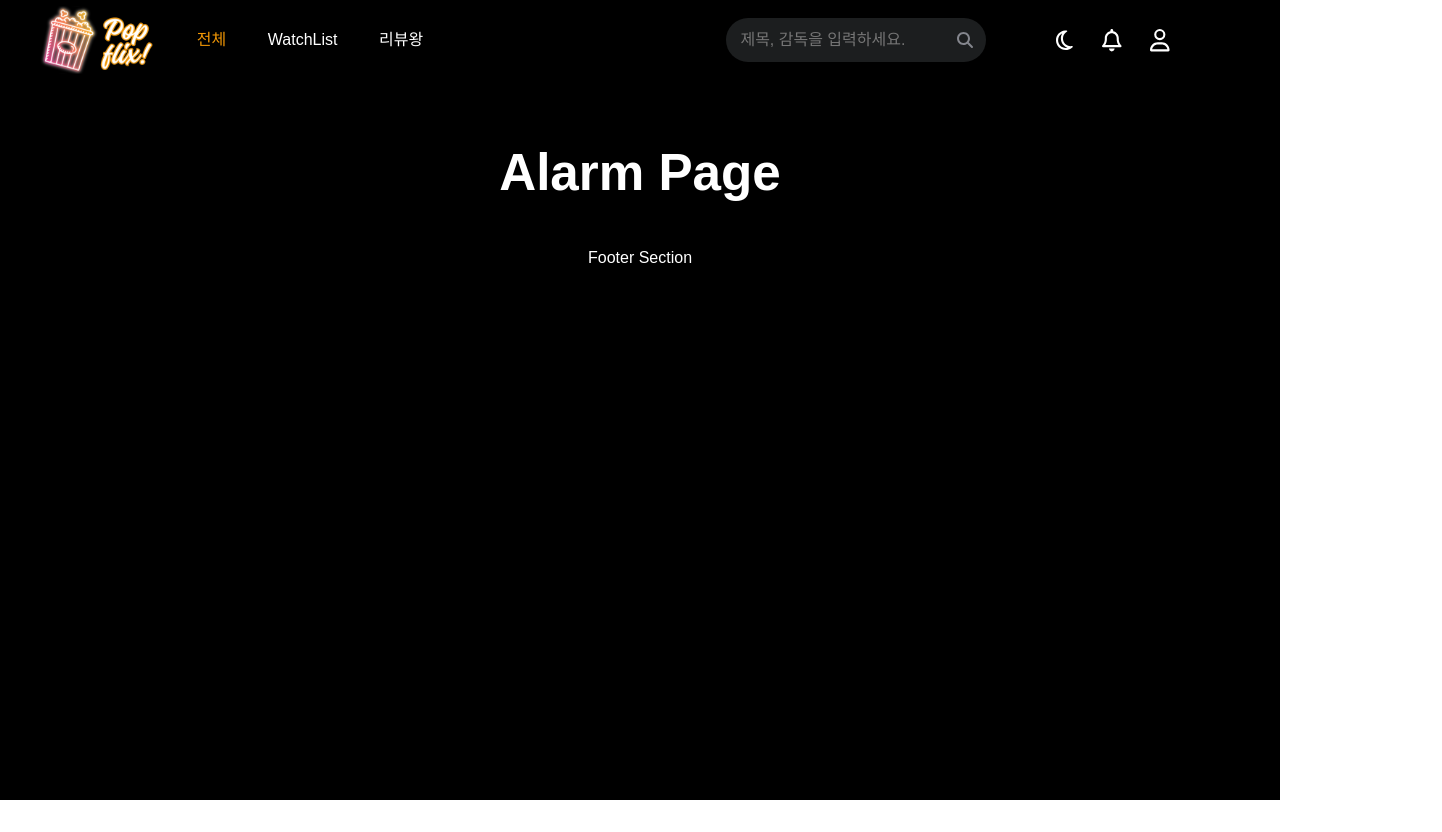
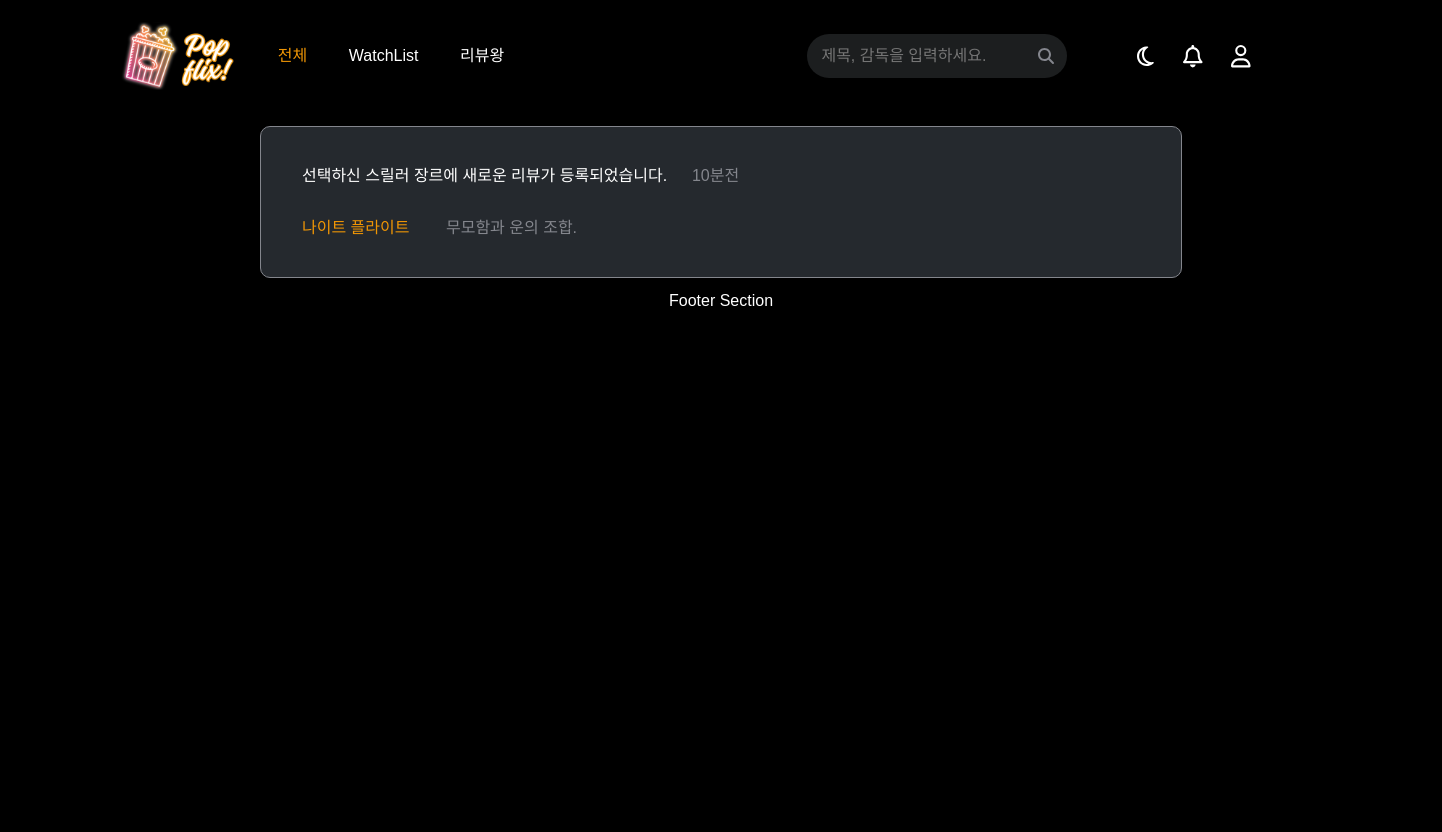
Before and after one commit to URECA-TEAM-5/PopFlix-frontend, a React (Vite) app: page /alarm in a window 1280 px wide. Shown: the whole page, 1442 px wide, since content can reach past the window. Before the commit the page ends 800 px from the top, so only its background shows below. Built offline with nearby package versions, Linux system fonts and the light colour scheme; a web font is replaced by a local one.

Commit message:
style: 알림 메세지 컴포넌트 퍼블리싱

```diff
--- /dev/null
+++ b/src/components/alarm/AlarmMessage.jsx
@@ -0,0 +1,32 @@
+import React from 'react';
+import { MessageContainer, MessageText } from './style/AlarmStyle';
+import { colors } from '../../global/globalStyle';
+
+const AlarmMessage = () => {
+  return (
+    <>
+      <MessageContainer className="regular">
+        <div className="inner__section">
+          <div className="message__section">
+            <MessageText className="alarm__event" $width={24.375}>
+              선택하신 스릴러 장르에 새로운 리뷰가 등록되었습니다.
+            </MessageText>
+            <MessageText className="alarm__time" $fontColor={colors.cement_gray}>
+              10분전
+            </MessageText>
+          </div>
+          <div className="message__section">
+            <MessageText className="alarm__nickname" $width={9} $fontColor={colors.orange}>
+              나이트 플라이트
+            </MessageText>
+            <MessageText className="alarm__message" $fontColor={colors.cement_gray}>
+              무모함과 운의 조합.
+            </MessageText>
+          </div>
+        </div>
+      </MessageContainer>
+    </>
+  );
+};
+
+export default AlarmMessage;
--- /dev/null
+++ b/src/components/alarm/style/AlarmStyle.js
@@ -0,0 +1,45 @@
+import { styled } from 'styled-components';
+import { colors } from '../../../global/globalStyle';
+
+export const MessageContainer = styled.div`
+  display: flex;
+  flex-direction: column;
+  width: 57.5rem;
+  height: 9.36rem;
+  border: 0.06rem solid ${colors.cement_gray};
+  border-radius: 0.625rem;
+  background-color: ${colors.navy_gray};
+  align-items: center;
+  caret-color: transparent;
+
+  &:hover {
+    box-shadow: rgba(255, 255, 255, 0.3) 1px 8px 24px;
+    transition: 0.3s ease;
+  }
+
+  &:not(:hover) {
+    transition: 0.3s ease-out;
+  }
+
+  .inner__section {
+    display: flex;
+    flex-direction: column;
+    justify-content: space-between;
+    padding: 2.3rem 2.56rem;
+    width: -webkit-fill-available;
+    height: 100%;
+  }
+
+  .message__section {
+    display: flex;
+    flex-direction: row;
+    width: 28.875rem;
+  }
+`;
+
+export const MessageText = styled.span`
+  display: flex;
+  font-size: 1rem;
+  color: ${(props) => props.$fontColor};
+  width: ${(props) => (props.$width ? `${props.$width}rem` : 'auto')};
+`;
--- a/src/global/globalStyle.js
+++ b/src/global/globalStyle.js
@@ -57,6 +57,7 @@ export const BaseLayout = styled.div`
   background-color: ${colors.black};
   min-width: 100vw;
   min-height: 100vh;
+  padding: 1rem 0;
   display: flex;
   flex-direction: column;
   align-items: center;
--- a/src/layout/DefaultLayout.jsx
+++ b/src/layout/DefaultLayout.jsx
@@ -8,7 +8,7 @@ const DefaultLayout = () => {
   return (
     <>
       <GlobalStyle />
-      <BaseLayout className="bold">
+      <BaseLayout className="regular">
         <Header />
         <MainContainer>
           <AppPages />
--- a/src/pages/alarm/Alarm.jsx
+++ b/src/pages/alarm/Alarm.jsx
@@ -1,9 +1,10 @@
 import React from 'react';
+import AlarmMessage from '../../components/alarm/AlarmMessage';
 
 const Alarm = () => {
   return (
     <div>
-      <h1>Alarm Page</h1>
+      <AlarmMessage />
     </div>
   );
 };
```
